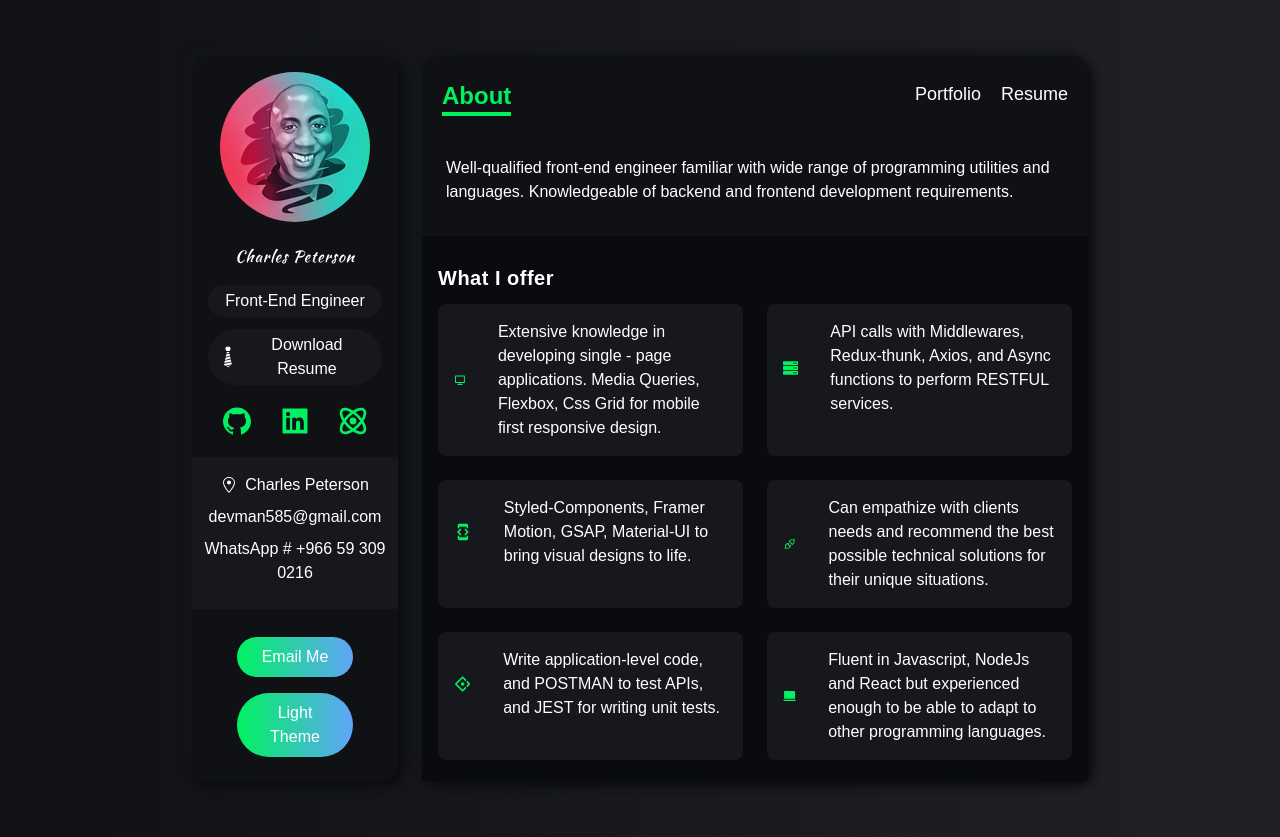
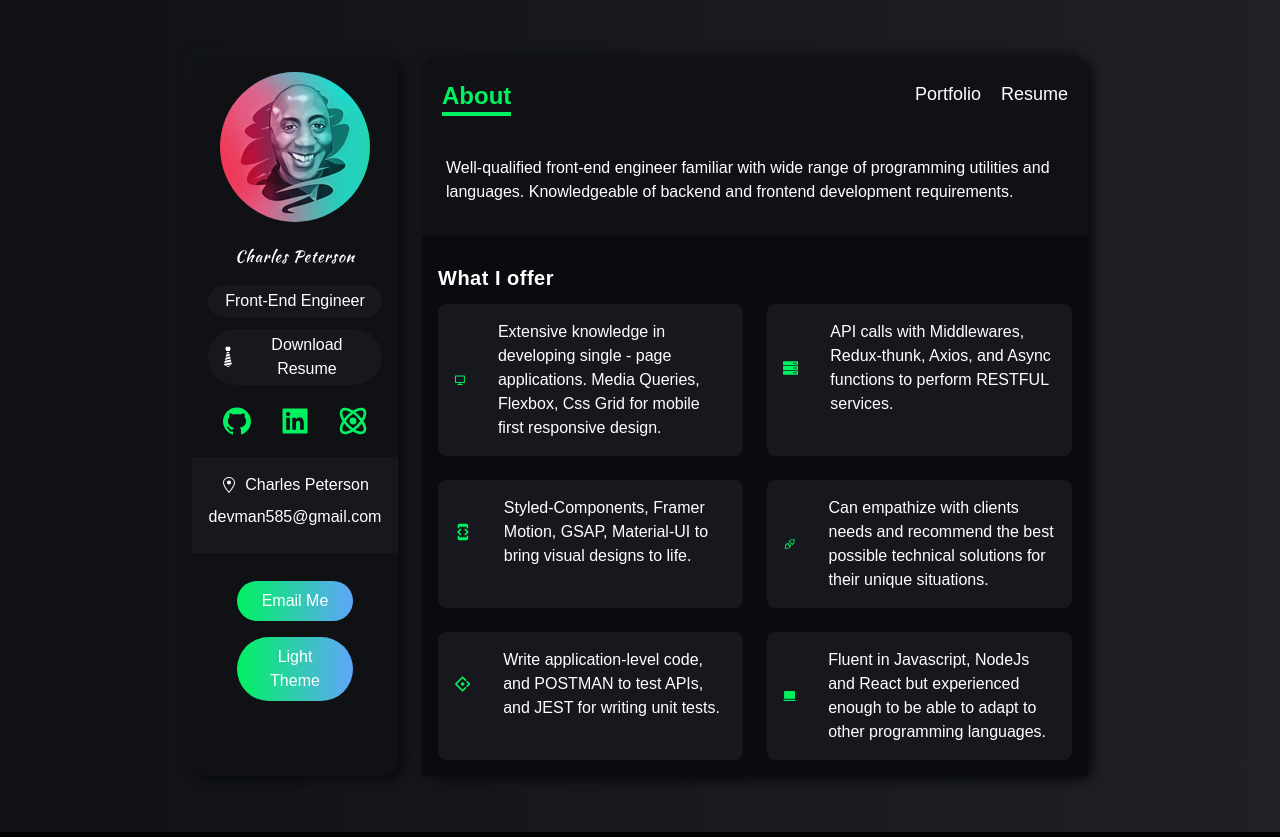
Before and after one commit to nowled/portfolio, a Next.js app: page / in a window 1280 px wide. Built offline with nearby package versions, Linux system fonts and the light colour scheme.

Commit message:
Resume Change2

```diff
--- a/components/Sidebar.tsx
+++ b/components/Sidebar.tsx
@@ -45,10 +45,10 @@ const Sidebar = () => {
       </a>
       {/* social icons */}
       <div className='flex justify-around w-9/12 mx-auto my-5 text-green md:w-full'>
-        <a href='https://github.com/nowled'>
+        <a href='https://github.com/nowled' target='_blank'>
           <AiFillGithub className='w-8 h-8' />
         </a>
-        <a href=''>
+        <a href='https://www.linkedin.com/feed/' target='_blank'>
           <AiFillLinkedin className='w-8 h-8' />
         </a>
         <a href=''>
@@ -65,7 +65,7 @@ const Sidebar = () => {
           <span>Charles Peterson</span>
         </div>
         <p className='my-2'>devman585@gmail.com</p>
-        <p className='my-2'>WhatsApp # +966 59 309 0216</p>
+        <p className='my-2'></p>
       </div>
 
       <button
```
